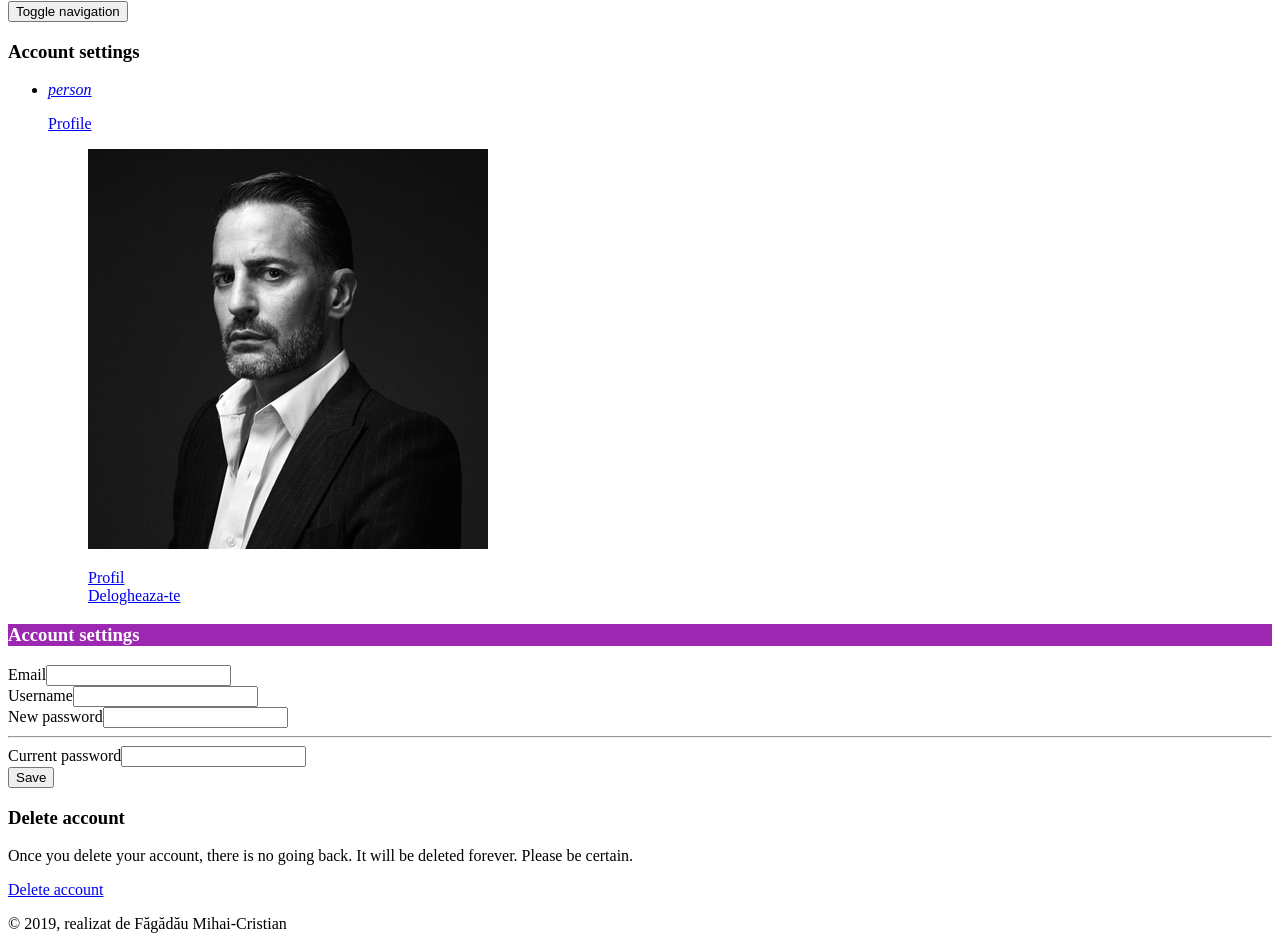
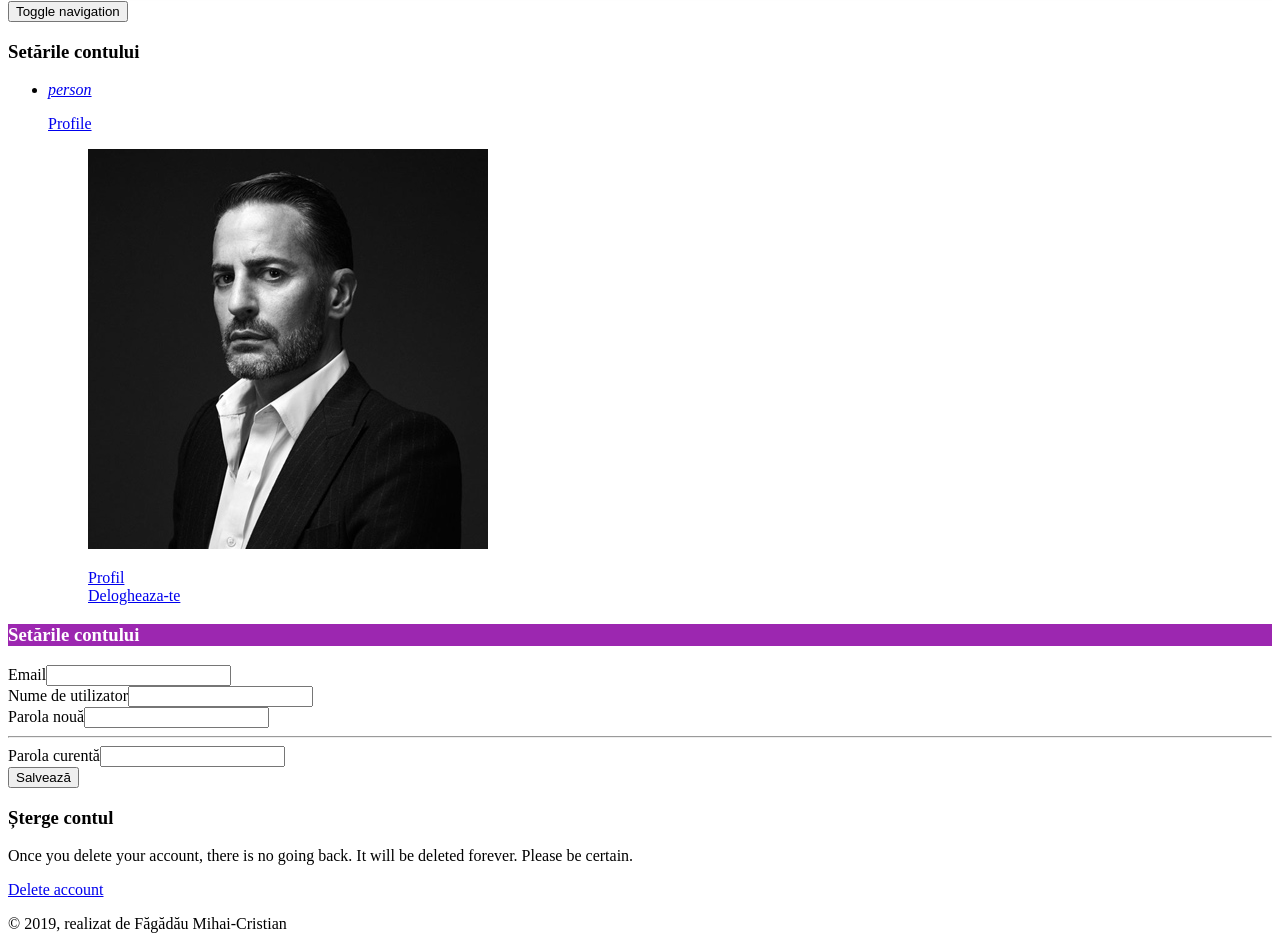
Before and after one commit to mihaichris/pandora, a Yii app: template frontend/views/user/settings/account.php in a window 1280 px wide. Shown: the part 485-1422 px from the top of the page. Run offline with PHP 8.4 and a stand-in for Yii, Linux system fonts and the light colour scheme; the template is opened without the code that fills it, so the values that code supplies are empty; form fields are guessed from the names that the template uses; some libraries are stand-ins or nearby versions.

Commit message:
Refactoring

```diff
--- a/frontend/views/block/view-block.php
+++ b/frontend/views/block/view-block.php
@@ -23,7 +23,7 @@ $this->params['breadcrumbs'][] = $this->title;
             </div>
 
             <div class="col-md-6 text-right">
-                <span style="font-size:1.5em"> Răsplată: <?=$queryBlockInfo[0]['fees']?></span> <i class="material-icons text-success" style="font-size:1.5em">attach_money</i>
+                <span style="font-size:1.5em"> Răsplată: <?=$queryBlockInfo[0]['fees']?></span> <i class="material-icons text-success" style="font-size:1.5em">euro_symbol</i>
             </div>
         </div>
         <h3><span class="text-danger">Tranzacții minate:</span></h3>
@@ -47,7 +47,7 @@ $this->params['breadcrumbs'][] = $this->title;
                 <i class="material-icons" style="font-size:1.5em">date_range</i> <span style="font-size:1.5em"><?=$blockInfo['transaction_created_at']?></span>
             </div>
             <div class="col-md-6 text-center">
-                <i class="material-icons" style="font-size:1.5em">attach_money</i> <span style="font-size:1.5em"> <?=$blockInfo['transaction_amount']?></span>
+                <i class="material-icons" style="font-size:1.5em">euro_symbol</i> <span style="font-size:1.5em"> <?=$blockInfo['transaction_amount']?></span>
             </div>
         </div>
         <br><br>
--- a/frontend/views/chain/index.php
+++ b/frontend/views/chain/index.php
@@ -91,7 +91,7 @@ $this->params['breadcrumbs'][] = 'Lanțul tau';
 
                             <div class="col-md-6 text-right">
                                 <span style="font-size:1.5em"> Răsplată: <?= end($block['transactions'])['amount'] ?></span>
-                                <i class="material-icons text-success" style="font-size:1.5em">attach_money</i>
+                                <i class="material-icons text-success" style="font-size:1.5em">euro_symbol</i>
                             </div>
                         </div>
                         <h3><span class="text-danger">Tranzacții validate:</span></h3>
@@ -120,7 +120,7 @@ $this->params['breadcrumbs'][] = 'Lanțul tau';
                 <i class="material-icons" style="font-size:1.5em">date_range</i> <span style="font-size:1.5em"><?php //$transaction['transaction_created_at'] ? $transaction['transaction_created_at'] : null?></span>
             </div> -->
                                 <div class="col-md-12 text-center">
-                                    <i class="material-icons" style="font-size:1.5em">attach_money</i> <span
+                                    <i class="material-icons" style="font-size:1.5em">euro_symbol</i> <span
                                             style="font-size:1.5em"> <?= $transaction['amount'] ?></span>
                                 </div>
                             </div>
--- a/frontend/views/site/index.php
+++ b/frontend/views/site/index.php
@@ -7,7 +7,7 @@ use dosamigos\chartjs\ChartJs;
 
 /* @var $this yii\web\View */
 
-$this->title = 'Dashboard';
+$this->title = 'Tablou de bord';
 $this->params['breadcrumbs'][] = $this->title;
 ?>
 
--- a/frontend/views/transaction/generate-transaction.php
+++ b/frontend/views/transaction/generate-transaction.php
@@ -24,8 +24,9 @@ $this->params['breadcrumbs'][] = $this->title;
                             <?= Html::activeTextarea($walletModel,'public_address',['class'=>'form-control','rows' => '3','readonly'=>true])?>
                         <?= Html::endTag('div');?>
                         <?= Html::beginTag('div',['class'=>"form-group"]);?>
-                            <?= Html::label("Adresă privată a expeditorului",'private_address',['class'=>'form-label'])?>
-                            <?= Html::activeTextarea($walletModel,'private_address',['class'=>'form-control','rows' => '8','readonly'=>true])?>
+                            <?= Html::label("Adresă privată a expeditorului",'private_address',['class'=>'form-label'])?> &nbsp;
+                    <a  id="key" href="#" ><i  class="material-icons text-aqua">vpn_key</i></a>
+                    <?= Html::activeTextarea($walletModel,'private_address',['class'=>'form-control hidden','rows' => '8','readonly'=>true])?>
                         <?= Html::endTag('div');?>
                         <?= Html::beginTag('div',['class'=>"form-group"]);?>
                             <?= Html::label('Adresă destinatar','receiver_address',['class'=>'form-label'])?>
--- a/frontend/views/user/settings/account.php
+++ b/frontend/views/user/settings/account.php
@@ -18,7 +18,7 @@ use yii\widgets\ActiveForm;
  * @var dektrium\user\models\SettingsForm $model
  */
 
-$this->title = Yii::t('user', 'Account settings');
+$this->title = Yii::t('user', 'Setările contului');
 $this->params['breadcrumbs'][] = $this->title;
 ?>
 
@@ -47,19 +47,19 @@ $this->params['breadcrumbs'][] = $this->title;
                     'enableClientValidation' => false,
                 ]); ?>
 
-                <?= $form->field($model, 'email') ?>
+                <?= $form->field($model, 'email')->label('Email')?>
 
-                <?= $form->field($model, 'username') ?>
+                <?= $form->field($model, 'username')->label('Nume de utilizator') ?>
 
-                <?= $form->field($model, 'new_password')->passwordInput() ?>
+                <?= $form->field($model, 'new_password')->passwordInput()->label('Parola nouă') ?>
 
                 <hr/>
 
-                <?= $form->field($model, 'current_password')->passwordInput() ?>
+                <?= $form->field($model, 'current_password')->passwordInput()->label('Parola curentă') ?>
 
                 <div class="form-group">
                     <div class="col-lg-offset-3 col-lg-9">
-                        <?= Html::submitButton(Yii::t('user', 'Save'), ['class' => 'btn btn-block btn-success']) ?><br>
+                        <?= Html::submitButton(Yii::t('user', 'Salvează'), ['class' => 'btn btn-block btn-success']) ?><br>
                     </div>
                 </div>
 
@@ -70,7 +70,7 @@ $this->params['breadcrumbs'][] = $this->title;
         <?php if ($model->module->enableAccountDelete): ?>
             <div class="panel panel-danger">
                 <div class="panel-heading">
-                    <h3 class="panel-title"><?= Yii::t('user', 'Delete account') ?></h3>
+                    <h3 class="panel-title"><?= Yii::t('user', 'Șterge contul') ?></h3>
                 </div>
                 <div class="panel-body">
                     <p>
```
Also changed, not shown: frontend/views/user/settings/profile.php (+6 -6 lines), frontend/web/js/transaction.js (+10 -0 lines).
